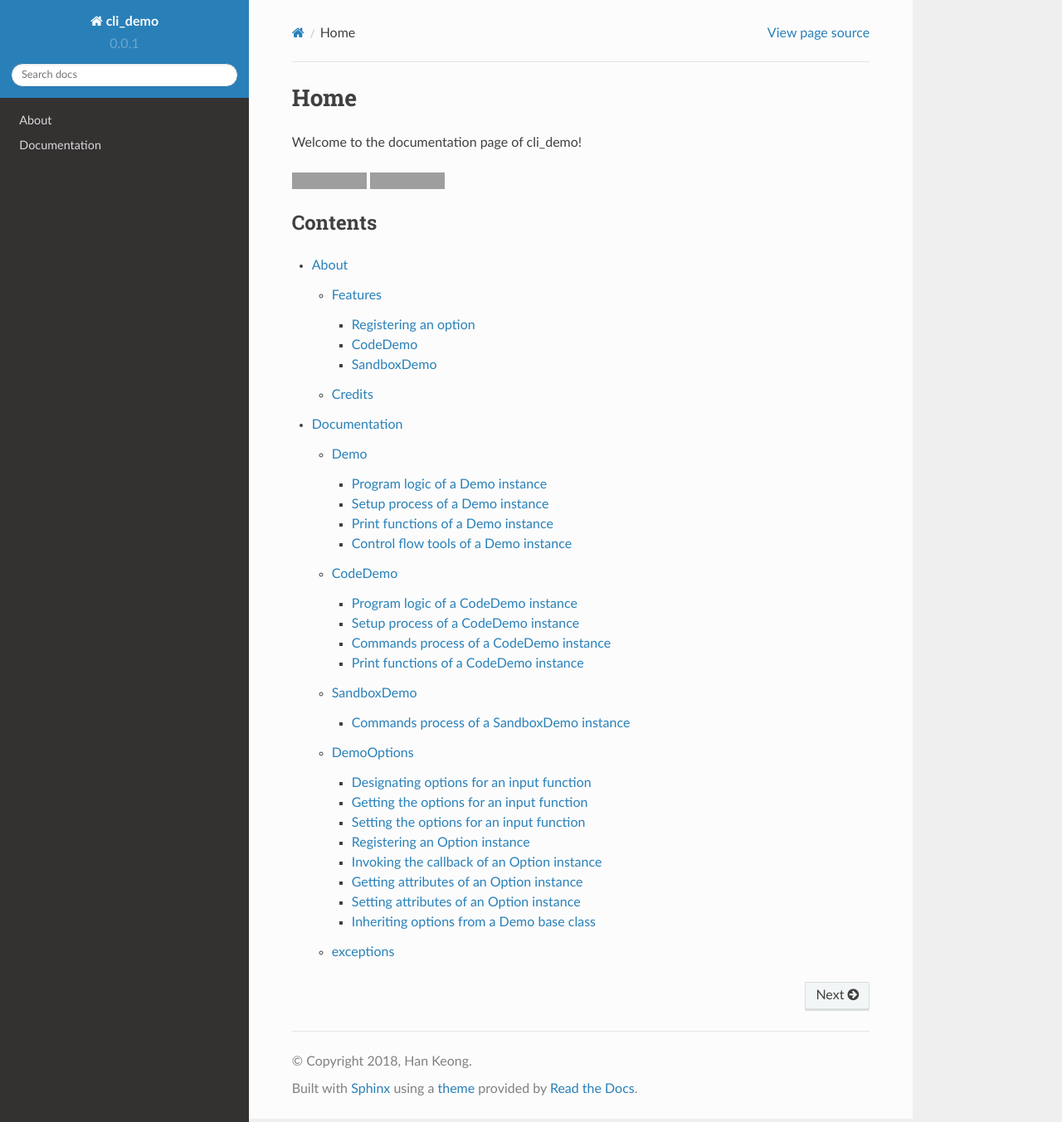
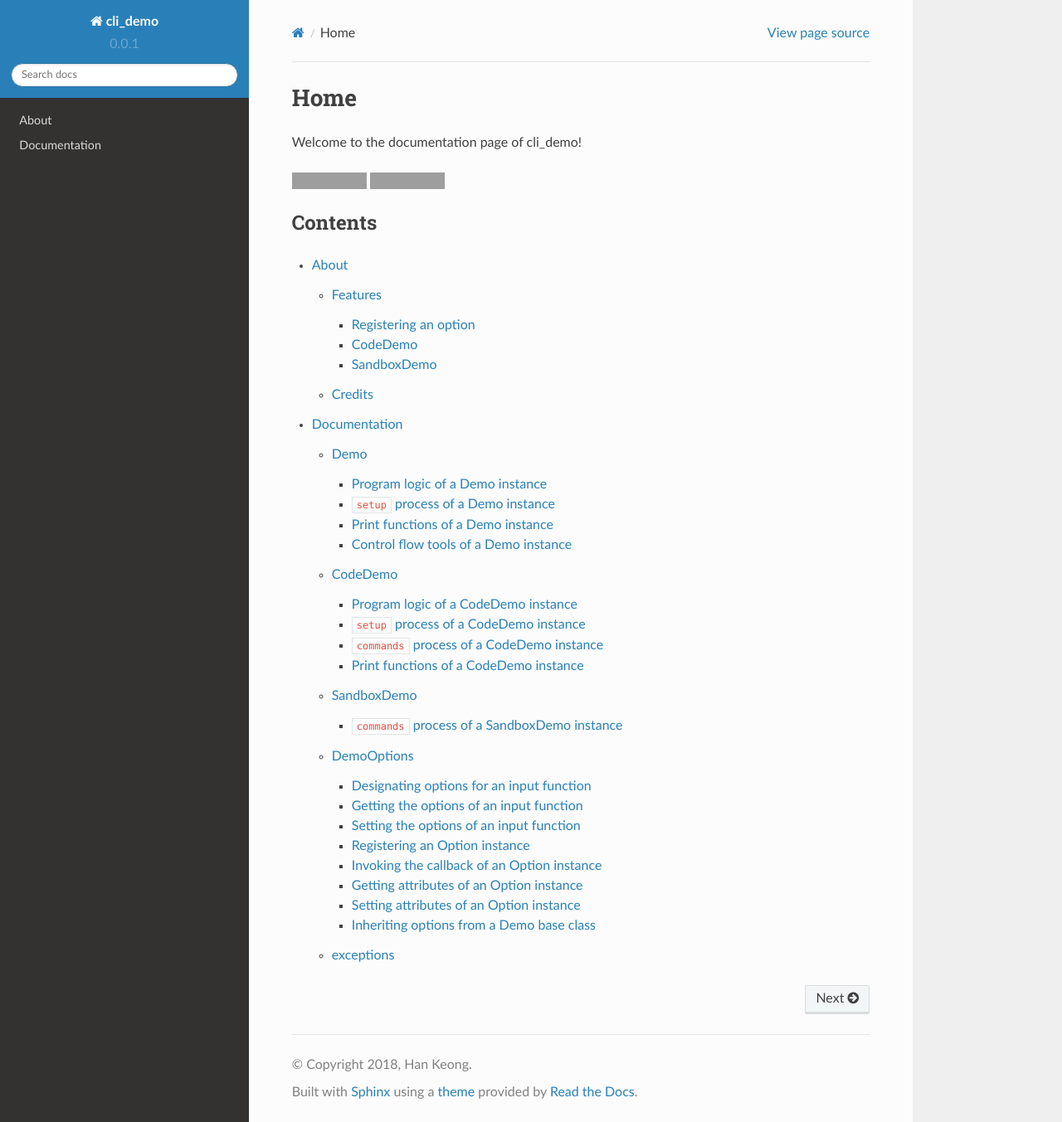
Before and after one commit to david-xhk/cli_demo, a Sphinx documentation site: the page built from docs/index.rst, in a window 1280 px wide and 1353 px high. Shown: the whole window at 83% size. Built offline with Sphinx 7.4.7 and the Read the Docs theme 2.0.0, drawn with Linux system fonts in a browser that asks for light colours; grey boxes are pictures that could not be loaded.

```diff
--- a/docs/docs.rst
+++ b/docs/docs.rst
@@ -14,8 +14,8 @@ Program logic of a Demo instance
 --------------------------------
 .. automethod:: cli_demo.demo.Demo.run
 
-Setup process of a Demo instance
---------------------------------
+``setup`` process of a Demo instance
+------------------------------------
 .. automethod:: cli_demo.demo.Demo.run_setup
 
 .. automethod:: cli_demo.demo.Demo.setup_callback
@@ -49,12 +49,12 @@ Program logic of a CodeDemo instance
 ------------------------------------
 .. automethod:: cli_demo.code.CodeDemo.run
 
-Setup process of a CodeDemo instance
-------------------------------------
+``setup`` process of a CodeDemo instance
+----------------------------------------
 .. automethod:: cli_demo.code.CodeDemo.setup_callback
 
-Commands process of a CodeDemo instance
----------------------------------------
+``commands`` process of a CodeDemo instance
+-------------------------------------------
 .. automethod:: cli_demo.code.CodeDemo.get_commands
 
 .. automethod:: cli_demo.code.CodeDemo.commands_callback
@@ -78,8 +78,8 @@ Print functions of a CodeDemo instance
 .. autoclass:: cli_demo.sandbox.SandboxDemo
     :show-inheritance:
 
-Commands process of a SandboxDemo instance
-------------------------------------------
+``commands`` process of a SandboxDemo instance
+----------------------------------------------
 .. automethod:: cli_demo.sandbox.SandboxDemo.get_commands
 
 .. automethod:: cli_demo.sandbox.SandboxDemo.sandbox
@@ -94,16 +94,16 @@ Designating options for an input function
 -----------------------------------------
 .. automethod:: cli_demo.options.DemoOptions.__call__
 
-Getting the options for an input function
------------------------------------------
+Getting the options of an input function
+----------------------------------------
 .. automethod:: cli_demo.options.DemoOptions.get_options
 
 .. automethod:: cli_demo.options.DemoOptions.has_options
 
 .. automethod:: cli_demo.options.DemoOptions.get_id
 
-Setting the options for an input function
------------------------------------------
+Setting the options of an input function
+----------------------------------------
 .. automethod:: cli_demo.options.DemoOptions.set_options
 
 .. automethod:: cli_demo.options.DemoOptions.insert
```
